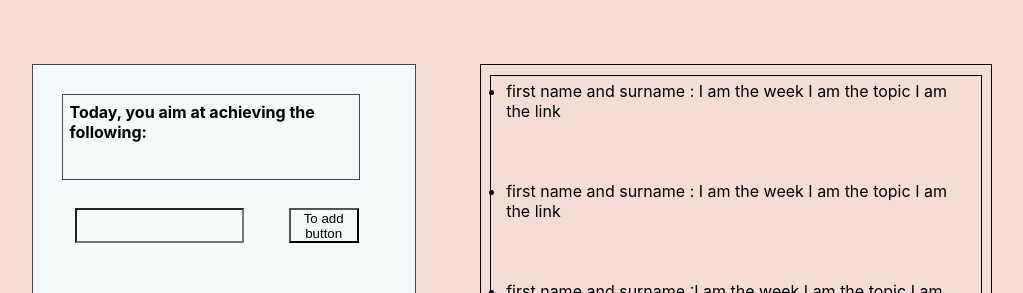
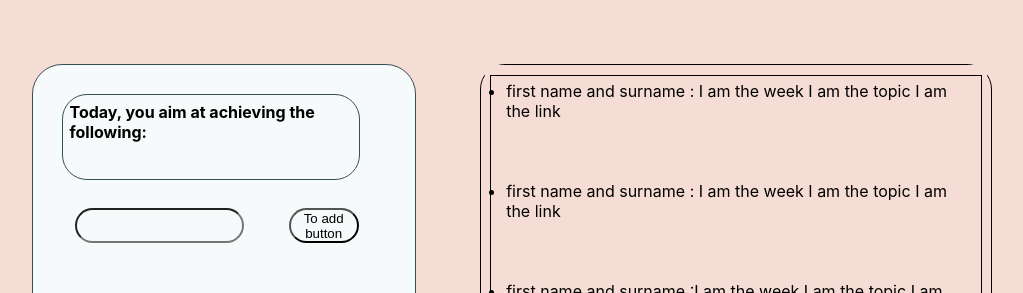
Before and after one commit to SchoolOfCode/bc13_w9_project-frontend-lucky-number-seven, a React (Create React App) app in the folder organiser/: page / in a window 1280 px wide. Shown: the top 293 px of the page, without its empty margins (160-1183 px from the left). Built offline with nearby package versions, Linux system fonts and the light colour scheme.

Commit message:
continued styling

```diff
--- a/organiser/src/Components/TechDisplay/TechDisplay.css
+++ b/organiser/src/Components/TechDisplay/TechDisplay.css
@@ -9,4 +9,5 @@
     min-width: 80%;
     max-width: 100%;
     height: 750px;
+    border-radius: 25px
 }
--- a/organiser/src/components/App/App.css
+++ b/organiser/src/components/App/App.css
@@ -22,6 +22,7 @@
   height: 750px;
   padding: 2%;
   border: 1px solid #354F52;
+  border-radius: 30px
 }
 
 .toDoContainer > h1{
@@ -33,6 +34,7 @@
   border: 1px solid #354F52;
   width: 90%;
   height: 86px;
+  border-radius: 25px
 }
 
 
@@ -40,6 +42,7 @@
 .inputButton {
   background-color: #f6fafb;
   padding: 25px;
+
 }
 
 .toDoForm{
@@ -54,10 +57,12 @@ display: flex;
   height: 35px;
  margin-right: 16%;
  margin-left: -3%;
+ border-radius: 25px
 }
 
 .inputButton  button {
   background-color: #f6fafb;
   width: 25%;
   height: 35px;
+  border-radius: 25px
 }
```
